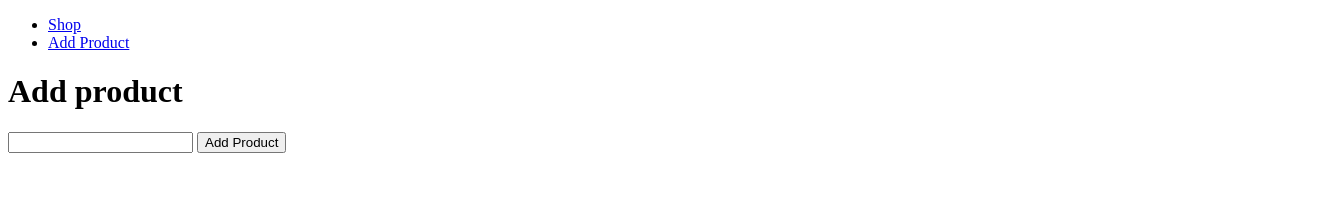
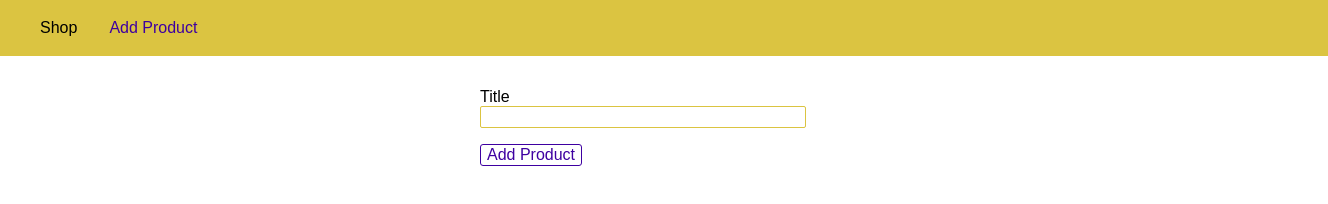
Before and after one commit to vaskarsarma/node_express_3, a website: page views/add-product.html in a window 1280 px wide. Shown: the whole page, 1328 px wide, since content can reach past the window. Drawn offline with Linux system fonts and the light colour scheme.

Commit message:
Added Static file e.g. CSS

```diff
--- a/app.js
+++ b/app.js
@@ -14,6 +14,8 @@ const app = express();
 
 app.use(bodyParser.urlencoded({ extended: true }));
 
+app.use(express.static(path.join(__dirname, 'public')));
+
 app.use('/admin', adminRoutes);
 app.use(shopRoutes);
 
--- /dev/null
+++ b/public/css/main.css
@@ -0,0 +1,45 @@
+body {
+    padding: 0;
+    margin: 0;
+    font-family: sans-serif;
+}
+
+main {
+    padding: 1rem;
+}
+
+.main-header {
+    width: 100%;
+    height: 3.5rem;
+    background-color: #dbc441;
+    padding: 0 1.5rem;
+}
+
+.main-header__nav {
+    height: 100%;
+    display: flex;
+    align-items: center;
+}
+
+.main-header__item-list {
+    list-style: none;
+    margin: 0;
+    padding: 0;
+    display: flex;
+}
+
+.main-header__item {
+    margin: 0 1rem;
+    padding: 0;
+}
+
+.main-header__item a {
+    text-decoration: none;
+    color: black;
+}
+
+.main-header__item a:hover,
+.main-header__item a:active,
+.main-header__item a.active {
+    color: #3e00a1;
+}
--- /dev/null
+++ b/public/css/product.css
@@ -0,0 +1,36 @@
+.product-form {
+    width: 20rem;
+    max-width: 90%;
+    margin: auto;
+}
+
+.form-control {
+    margin: 1rem 0;
+}
+
+.form-control label,
+.form-control input {
+    display: block;
+    width: 100%;
+}
+
+.form-control input {
+    border: 1px solid #dbc441;
+    font: inherit;
+    border-radius: 2px;
+}
+
+button {
+    font: inherit;
+    border: 1px solid #3e00a1;
+    color: #3e00a1;
+    background: white;
+    border-radius: 3px;
+    cursor: pointer;
+}
+
+button:hover,
+button:active {
+    background-color: #3e00a1;
+    color: white;
+}
--- a/routes/admin.js
+++ b/routes/admin.js
@@ -11,10 +11,11 @@ router.get('/add-product', (req, res, next) => {
 	// 	'<html><body><h1>Add Product</h1><form action="/admin/product" method="POST"><input type="text" name="title"/><button type="submit">Add Product</button></form></body></html>',
 	// );
 	//console.log('add-product : ' + rootDir);
+	//res.sendFile(path.join(__dirname, "../", 'views', 'add-product.html'));
 	res.sendFile(path.join(rootDir, 'views', 'add-product.html'));
 });
 
-router.post('/product', (req, res) => {
+router.post('/add-product', (req, res) => {
 	console.log(req.body);
 	res.redirect('/');
 });
--- a/routes/shop.js
+++ b/routes/shop.js
@@ -9,6 +9,7 @@ const rootDir = require('../utils/path');
 router.get('/', (req, res, next) => {
 	//res.send(`<h1>Hello World!!!</h1>`);
 	//console.log('/ : ' + rootDir);
+	//res.sendFile(path.join(__dirname, '..', 'views', 'shop.html'));
 	res.sendFile(path.join(rootDir, 'views', 'shop.html'));
 });
 
--- a/views/add-product.html
+++ b/views/add-product.html
@@ -1,26 +1,35 @@
 <!DOCTYPE html>
 <html lang="en">
+
 <head>
-		<meta charset="UTF-8" />
-		<meta name="viewport" content="width=device-width, initial-scale=1.0" />
-		<meta http-equiv="X-UA-Compatible" content="ie=edge" />
+    <meta charset="UTF-8">
+    <meta name="viewport" content="width=device-width, initial-scale=1.0">
+    <meta http-equiv="X-UA-Compatible" content="ie=edge">
     <title>Add Product</title>
+    <link rel="stylesheet" href="/css/main.css">
+    <link rel="stylesheet" href="/css/product.css">
 </head>
+
 <body>
-		<header>
-			<nav>
-				<ul>
-					<li><a href="/">Shop</a></li>
-					<li><a href="/admin/add-product">Add Product</a></li>
+    <header class="main-header">
+        <nav class="main-header__nav">
+            <ul class="main-header__item-list">
+                <li class="main-header__item"><a href="/">Shop</a></li>
+                <li class="main-header__item"><a class="active" href="/admin/add-product">Add Product</a></li>
             </ul>
         </nav>
     </header>
+
     <main>
-			<h1>Add product</h1>
-			<p><form action="/admin/product" method="POST">
-                <input type="text" name="title" />
+        <form class="product-form" action="/admin/add-product" method="POST">
+            <div class="form-control">
+                <label for="title">Title</label>
+                <input type="text" name="title" id="title">
+            </div>
+
             <button type="submit">Add Product</button>
-            </form></p>
+        </form>
     </main>
 </body>
+
 </html>
```
Also changed, not shown: views/404.html (+21 -9 lines), views/shop.html (+15 -10 lines), README.md. Lines whose indentation alone changed are shown as unchanged.
